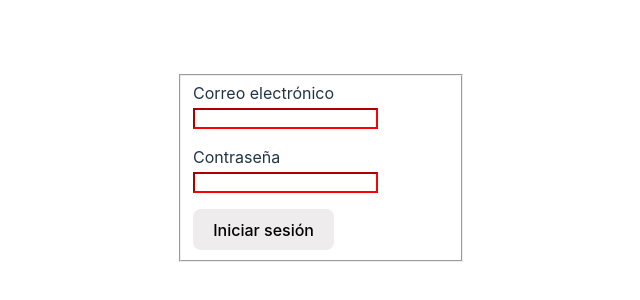
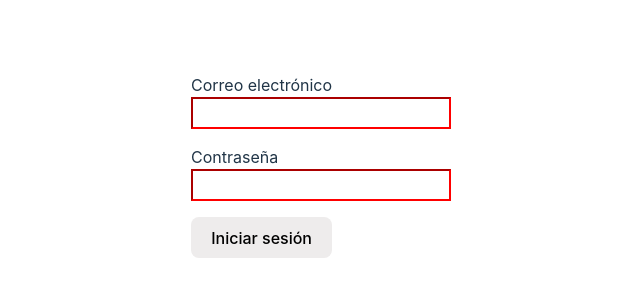
Before and after one commit to jormelcn/thomas-greg-front-test, a React (Vite) app: page /login in a window 1280 px wide. Shown: the part 232-532 px from the top of the page, without its empty margins (319-959 px from the left). Built offline with nearby package versions, Linux system fonts and the light colour scheme.

Commit message:
Add style to forms

```diff
--- a/src/app/Form.css
+++ b/src/app/Form.css
@@ -1,3 +1,7 @@
+.form {
+  border: none;
+}
+
 .form input:invalid {
   border-color: var(--error-color);
 }
@@ -6,8 +10,42 @@
   display: flex;
   flex-direction: column;
   gap: 1rem;
+  border: none;
 }
 
 .form fieldset > * {
+  width: 100%;
+  box-sizing: border-box;
+}
 
+.form label {
+  width: 100%;
+  box-sizing: border-box;
 }
+
+.form input,.form select {
+  width: 100%;
+  box-sizing: border-box;
+  padding: 0.4rem 0.4rem;
+}
+.form .center {
+  display: flex;
+  flex-wrap: wrap;
+  justify-content: center;
+  align-items: center;
+}
+
+.form label.required {
+  position: relative;
+}
+
+.form label.required::after {
+  vertical-align: middle;
+  content: '*';
+  color: red;
+  display: inline-block;
+  font-size: 1em;
+  padding: 0 0.2rem;
+  position: absolute;
+  right: -1rem;
+}
```
